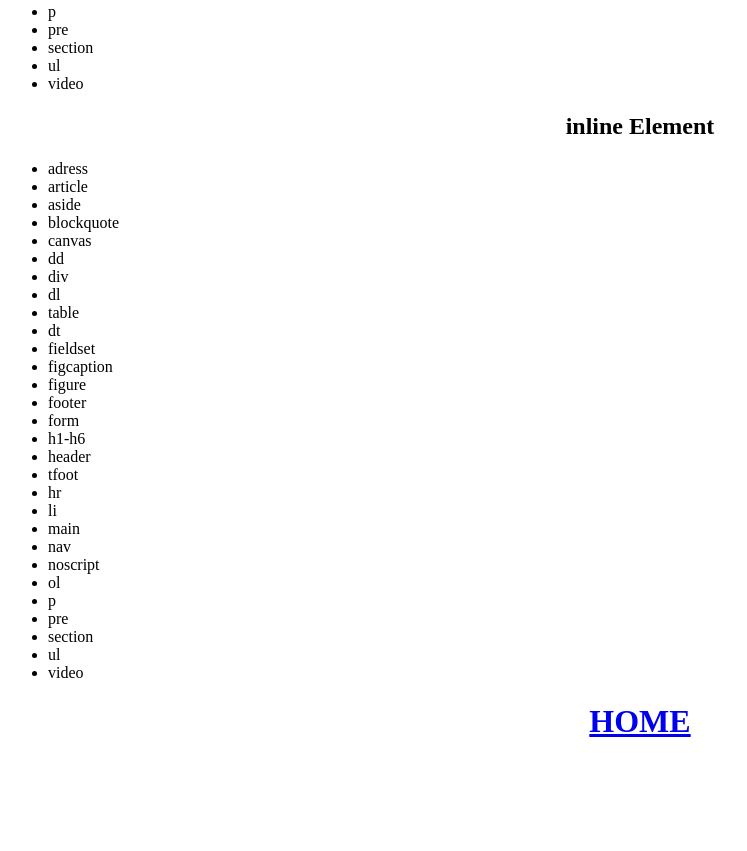
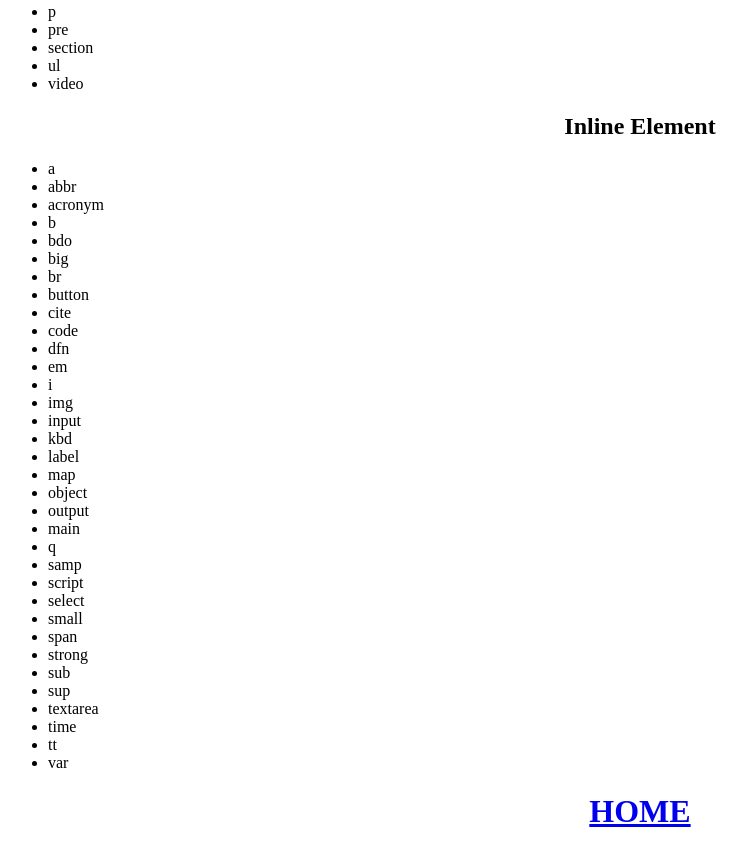
Before and after one commit to Ohmmagosh/practice-html, a plain HTML site: page page6.html in a window 1280 px wide. Shown: the part 612-1463 px from the top of the page, without its empty margins (0-747 px from the left). Before the commit the page ends 1373 px from the top, so only its background shows below. Drawn offline with Linux system fonts and the light colour scheme.

Commit message:
complete

```diff
--- a/page6.html
+++ b/page6.html
@@ -49,44 +49,48 @@
                 <li>video</li>
             </ul>
         </div>
-        <h2 align="center">inline Element</h2>
+        <h2 align="center">Inline Element</h2>
         <div>
             <ul>
-                <li>adress</li>
-                <li>article</li>
-                <li>aside</li>
-                <li>blockquote</li>
-                <li>canvas</li>
-                <li>dd</li>
-                <li>div</li>
-                <li>dl</li>
-                <li>table</li>
-                <li>dt</li>
-                <li>fieldset</li>
-                <li>figcaption</li>
-                <li>figure</li>
-                <li>footer</li>
-                <li>form</li>
-                <li>h1-h6</li>
-                <li>header</li>
-                <li>tfoot</li>
-                <li>hr</li>
-                <li>li</li>
+                <li>a</li>
+                <li>abbr</li>
+                <li>acronym</li>
+                <li>b</li>
+                <li>bdo</li>
+                <li>big</li>
+                <li>br</li>
+                <li>button</li>
+                <li>cite</li>
+                <li>code</li>
+                <li>dfn</li>
+                <li>em</li>
+                <li>i</li>
+                <li>img</li>
+                <li>input</li>
+                <li>kbd</li>
+                <li>label</li>
+                <li>map</li>
+                <li>object</li>
+                <li>output</li>
                 <li>main</li>
-                <li>nav</li>
-                <li>noscript</li>
-                <li>ol</li>
-                <li>p</li>
-                <li>pre</li>
-                <li>section</li>
-                <li>ul</li>
-                <li>video</li>
+                <li>q</li>
+                <li>samp</li>
+                <li>script</li>
+                <li>select</li>
+                <li>small</li>
+                <li>span</li>
+                <li>strong</li>
+                <li>sub</li>
+                <li>sup</li>
+                <li>textarea</li>
+                <li>time</li>
+                <li>tt</li>
+                <li>var</li>
             </ul>
         </div>
     </div>
     <h1 align="center">
         <a href="index.html">HOME</a>
     </h1>
-
 </body>
 </html>
```
Also changed, not shown: page4.html (+6 -4 lines).
